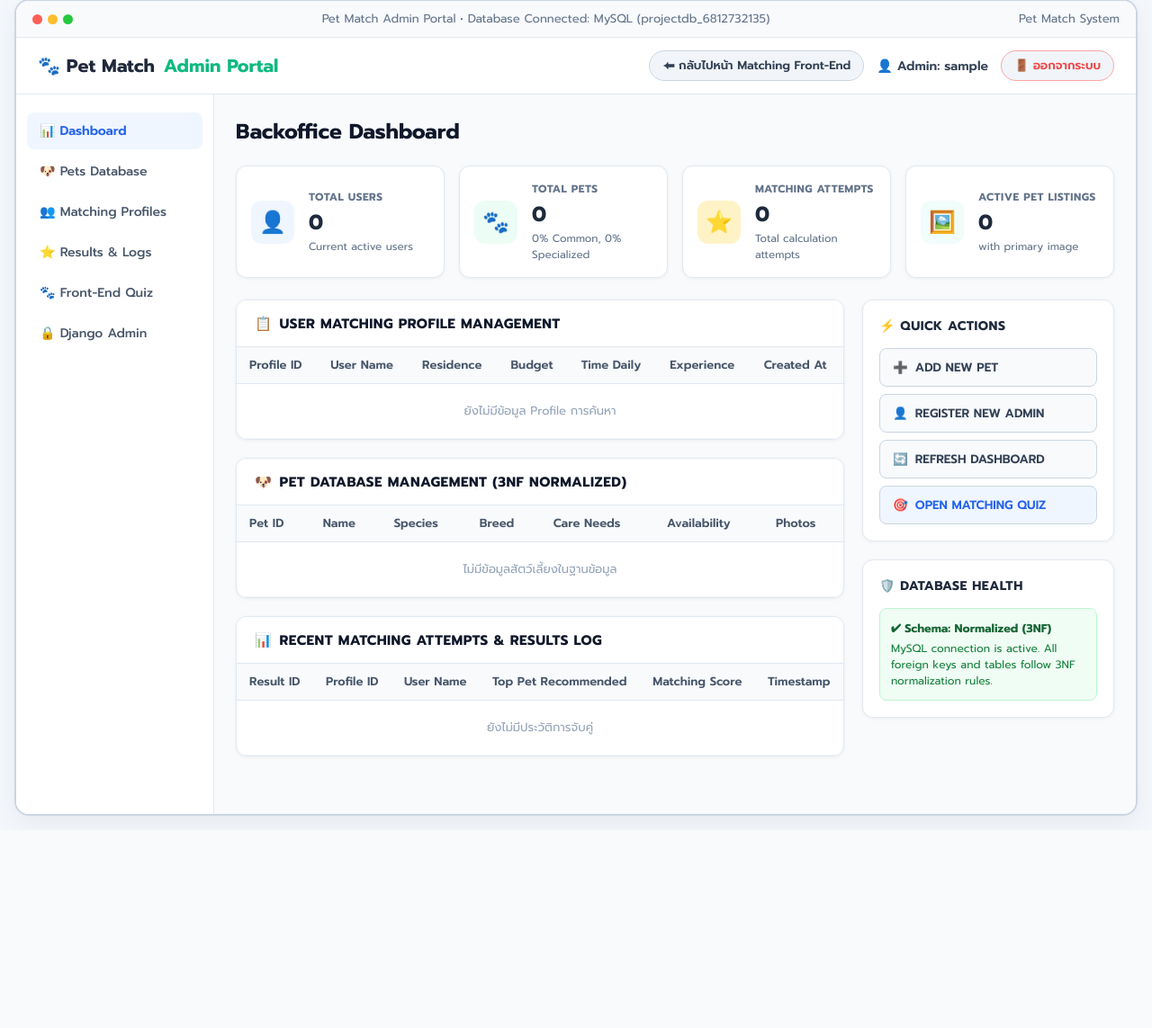
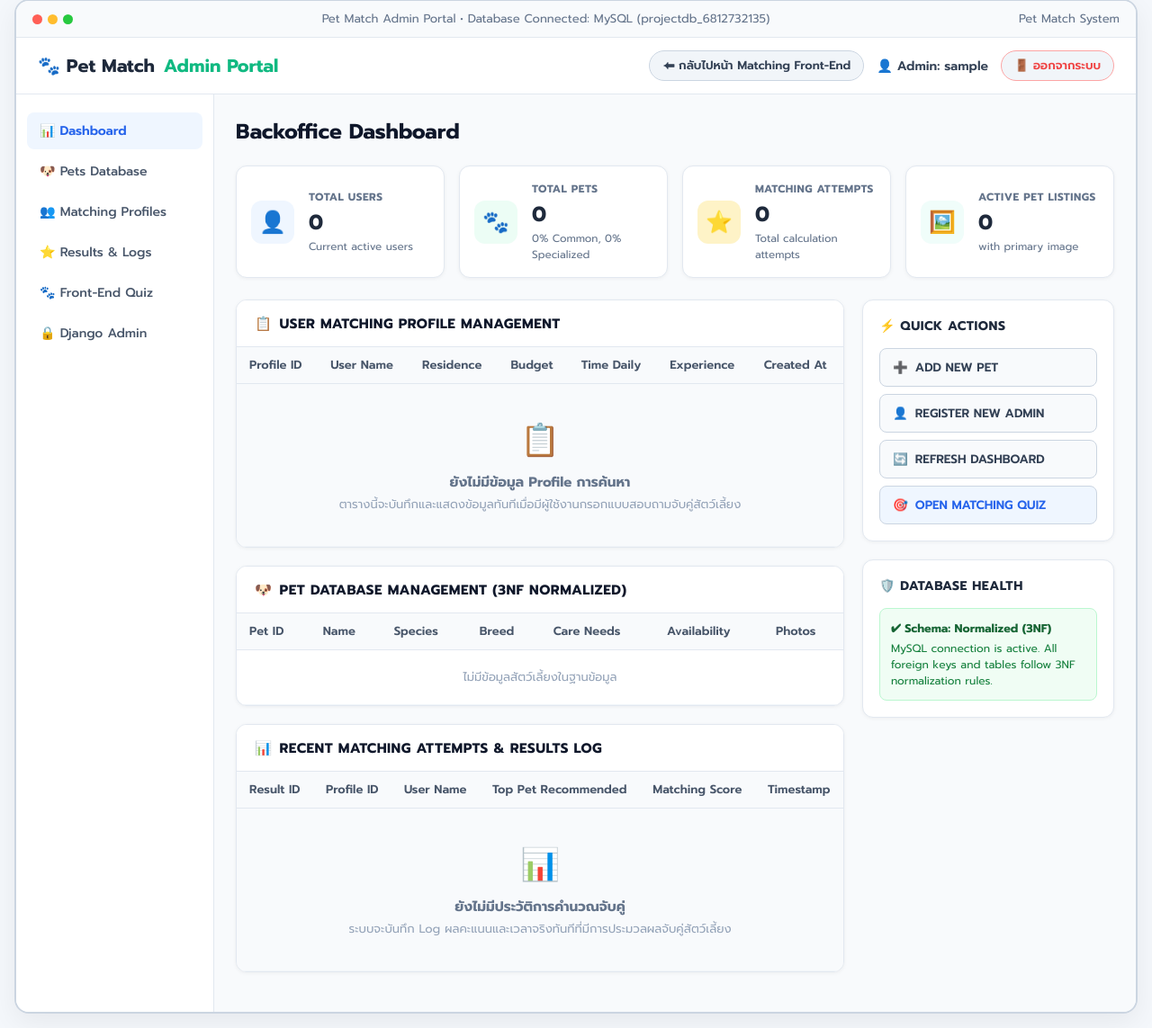
Before and after one commit to WanidaSrikaew/petmatch, a Django app: page /backoffice/ in a window 1280 px wide. Shown: the part 90-1233 px from the top of the page at 90% size. Before the commit the page ends 1003 px from the top, so only its background shows below. Run offline with Django 5.2, Linux system fonts and the light colour scheme; the visitor is signed in with stand-in values (Sample User, id 1); data that the repository does not hold is empty.

Commit message:
Clear mock user profiles and logs, set Thailand timezone, enhance real-time recording

```diff
--- a/PetMatch/settings.py
+++ b/PetMatch/settings.py
@@ -130,9 +130,9 @@ AUTH_PASSWORD_VALIDATORS = [
 # Internationalization
 # https://docs.djangoproject.com/en/6.0/topics/i18n/
 
-LANGUAGE_CODE = "en-us"
+LANGUAGE_CODE = "th-th"
 
-TIME_ZONE = "UTC"
+TIME_ZONE = "Asia/Bangkok"
 
 USE_I18N = True
 
--- a/templates/backoffice.html
+++ b/templates/backoffice.html
@@ -524,7 +524,14 @@
                             <td colspan="7"
                                 style="text-align: center;
                                        color: #94A3B8;
-                                       padding: 20px">ยังไม่มีข้อมูล Profile การค้นหา</td>
+                                       padding: 36px 20px;
+                                       background: #F8FAFC">
+                              <div style="font-size: 2.2rem; margin-bottom: 8px;">📋</div>
+                              <strong style="color: #64748B; font-size: 0.95rem;">ยังไม่มีข้อมูล Profile การค้นหา</strong>
+                              <p style="margin-top: 4px; font-size: 0.82rem; color: #94A3B8;">
+                                ตารางนี้จะบันทึกและแสดงข้อมูลทันทีเมื่อมีผู้ใช้งานกรอกแบบสอบถามจับคู่สัตว์เลี้ยง
+                              </p>
+                            </td>
                           </tr>
                         {% endfor %}
                       </tbody>
@@ -638,7 +645,14 @@
                             <td colspan="6"
                                 style="text-align: center;
                                        color: #94A3B8;
-                                       padding: 20px">ยังไม่มีประวัติการจับคู่</td>
+                                       padding: 36px 20px;
+                                       background: #F8FAFC">
+                              <div style="font-size: 2.2rem; margin-bottom: 8px;">📊</div>
+                              <strong style="color: #64748B; font-size: 0.95rem;">ยังไม่มีประวัติการคำนวณจับคู่</strong>
+                              <p style="margin-top: 4px; font-size: 0.82rem; color: #94A3B8;">
+                                ระบบจะบันทึก Log ผลคะแนนและเวลาจริงทันทีที่มีการประมวลผลจับคู่สัตว์เลี้ยง
+                              </p>
+                            </td>
                           </tr>
                         {% endfor %}
                       </tbody>
--- a/web/views.py
+++ b/web/views.py
@@ -28,9 +28,20 @@ def api_match_view(request):
             else:
                 data = request.POST.dict()
 
-            full_name = data.get("full_name", "ผู้ใช้งานทั่วไป (Guest)")
-            email = data.get("email", "guest@petmatch.local")
-            phone = data.get("phone", "08x-xxx-xxxx")
+            from django.utils import timezone
+            full_name = data.get("full_name", "").strip()
+            if not full_name:
+                if request.user.is_authenticated:
+                    full_name = request.user.get_full_name() or request.user.username
+                else:
+                    full_name = "ผู้ใช้งานทั่วไป (Guest)"
+
+            email = data.get("email", "").strip()
+            if not email:
+                now_str = timezone.now().strftime("%Y%m%d_%H%M%S_%f")
+                email = f"user_{now_str}@petmatch.local"
+
+            phone = data.get("phone", "").strip() or "-"
 
             # Create or get user
             user, _ = User.objects.get_or_create(
```
Also changed, not shown: templates/index.html (+8 -0 lines).
